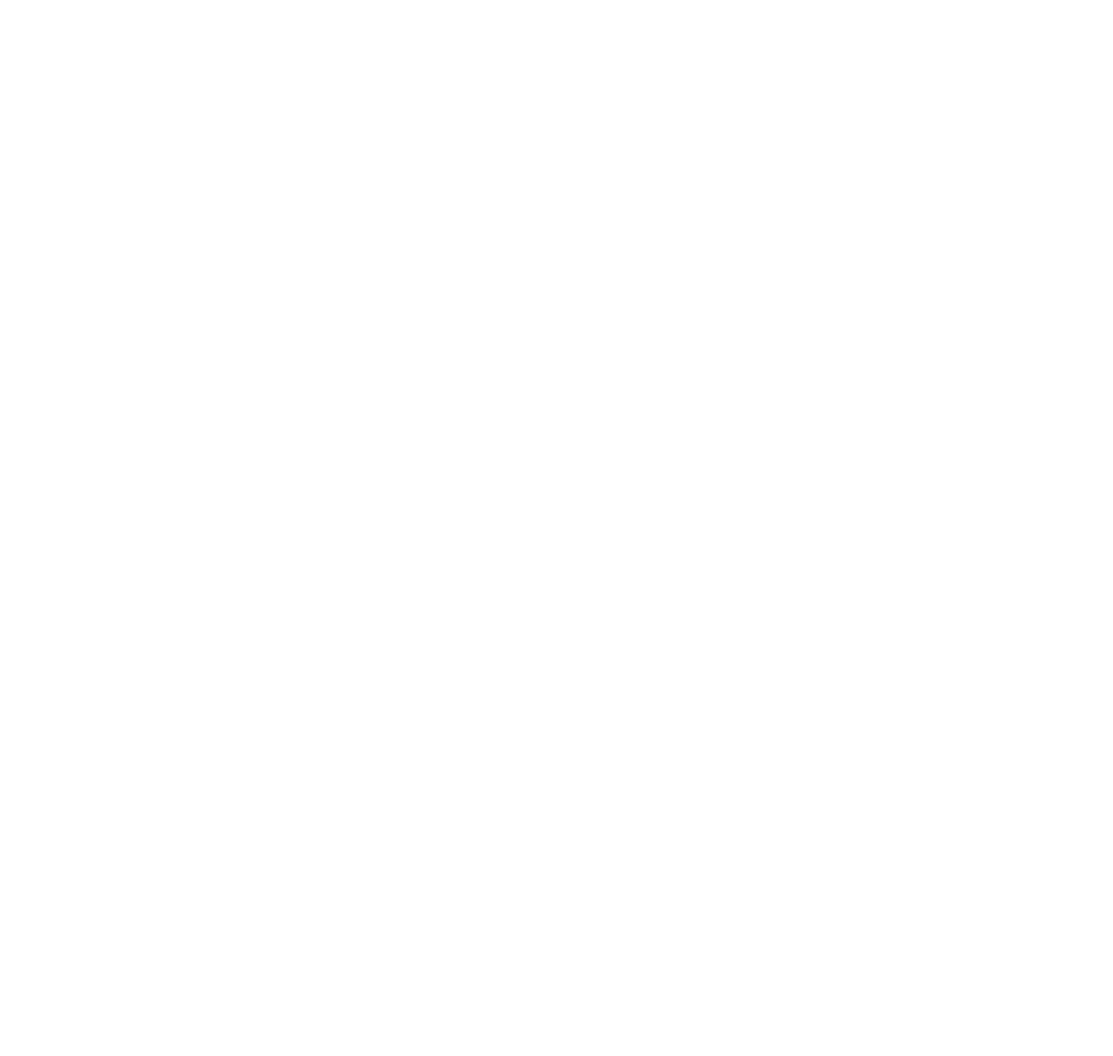
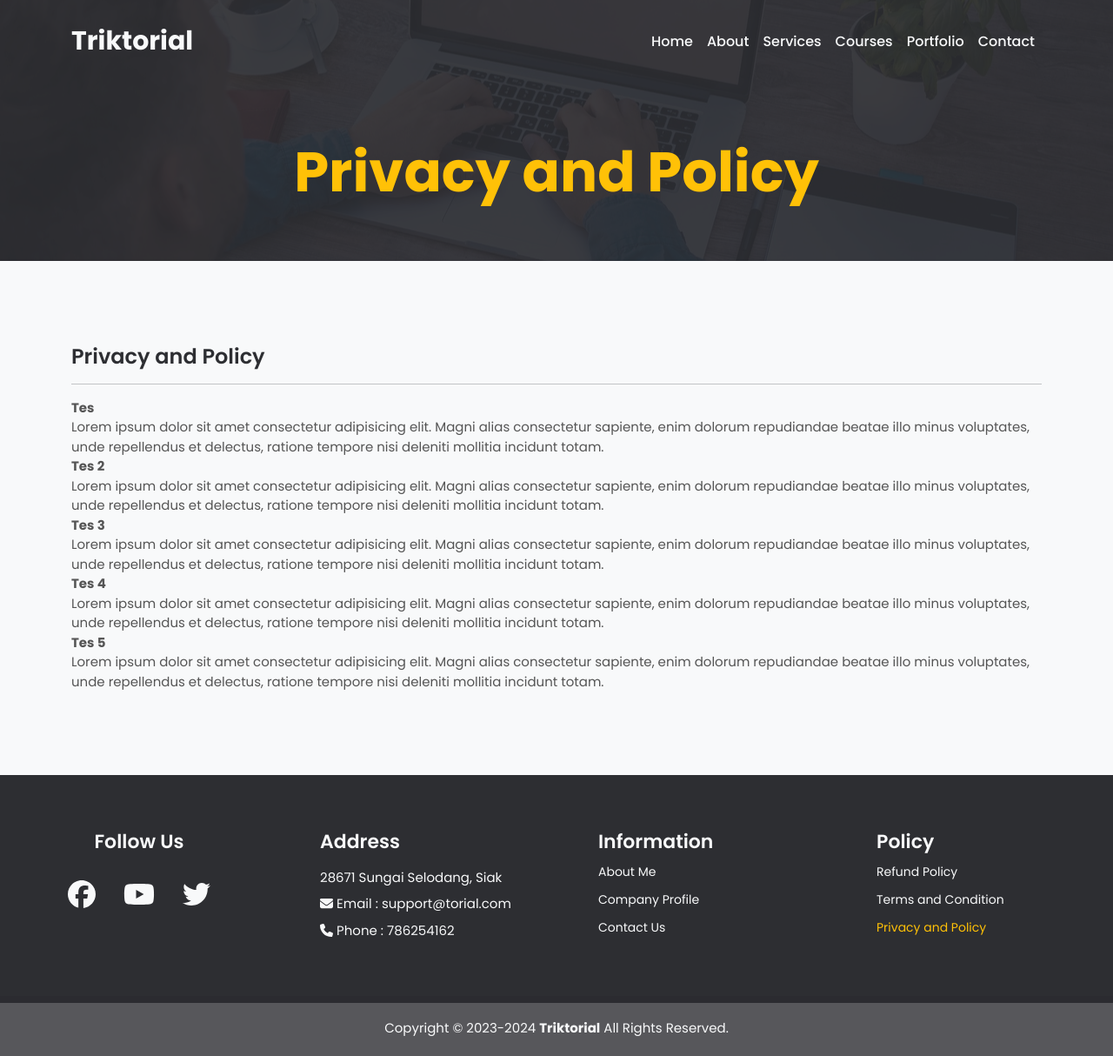
Before and after one commit to fahrilhadi/triktorial, a React (Create React App) app: page /privacy in a window 1280 px wide. Before the commit this address had no page. Shown: the whole page at 87% size. Before the commit the page ends 800 px from the top, so only its background shows below. Built offline with nearby package versions, Linux system fonts and the light colour scheme.

Commit message:
add PrivacyPolicyPage

```diff
--- a/src/components/FooterComponent/FooterComponent.jsx
+++ b/src/components/FooterComponent/FooterComponent.jsx
@@ -50,7 +50,7 @@ class FooterComponent extends Component {
                         <div className="pb-2">
                             <NavLink className="footerLink" style={({isActive})=>{return {color: isActive? '#ffc107':''}}} to="/terms" end>Terms and Condition</NavLink>
                         </div>
-                        <a className="footerLink" href="#">Privacy and Policy</a>
+                        <NavLink className="footerLink" style={({isActive})=>{return {color: isActive? '#ffc107':''}}} to="/privacy" end>Privacy and Policy</NavLink>
                     </Col>
                 </Row>
             </Container>
--- /dev/null
+++ b/src/pages/PrivacyPolicyPage/PrivacyPolicyPage.jsx
@@ -0,0 +1,20 @@
+import React, { Component, Fragment } from 'react'
+import NavbarComponent from '../../components/NavbarComponent/NavbarComponent'
+import TopPageComponent from '../../components/TopPageComponent/TopPageComponent'
+import PrivacyPolicyComponent from '../../components/PrivacyPolicyComponent/PrivacyPolicyComponent'
+import FooterComponent from '../../components/FooterComponent/FooterComponent'
+
+class PrivacyPolicyPage extends Component {
+  render() {
+    return (
+        <Fragment>
+            <NavbarComponent title="Privacy and Policy | Triktorial" />
+            <TopPageComponent pagetitle="Privacy and Policy" />
+            <PrivacyPolicyComponent />
+            <FooterComponent />
+        </Fragment>
+    )
+  }
+}
+
+export default PrivacyPolicyPage
--- a/src/router/AppRouter.jsx
+++ b/src/router/AppRouter.jsx
@@ -8,6 +8,7 @@ import PortfolioPage from '../pages/PortfolioPage/PortfolioPage'
 import ContactPage from '../pages/ContactPage/ContactPage'
 import RefundPolicyPage from '../pages/RefundPolicyPage/RefundPolicyPage'
 import TermsConditionPage from '../pages/TermsConditionPage/TermsConditionPage'
+import PrivacyPolicyPage from '../pages/PrivacyPolicyPage/PrivacyPolicyPage'
 
 class AppRouter extends Component {
   render() {
@@ -22,6 +23,7 @@ class AppRouter extends Component {
                 <Route path='/contact' element={<ContactPage />} />
                 <Route path='/refund' element={<RefundPolicyPage />} />
                 <Route path='/terms' element={<TermsConditionPage />} />
+                <Route path='/privacy' element={<PrivacyPolicyPage />} />
             </Routes>
         </Fragment>
     )
```
